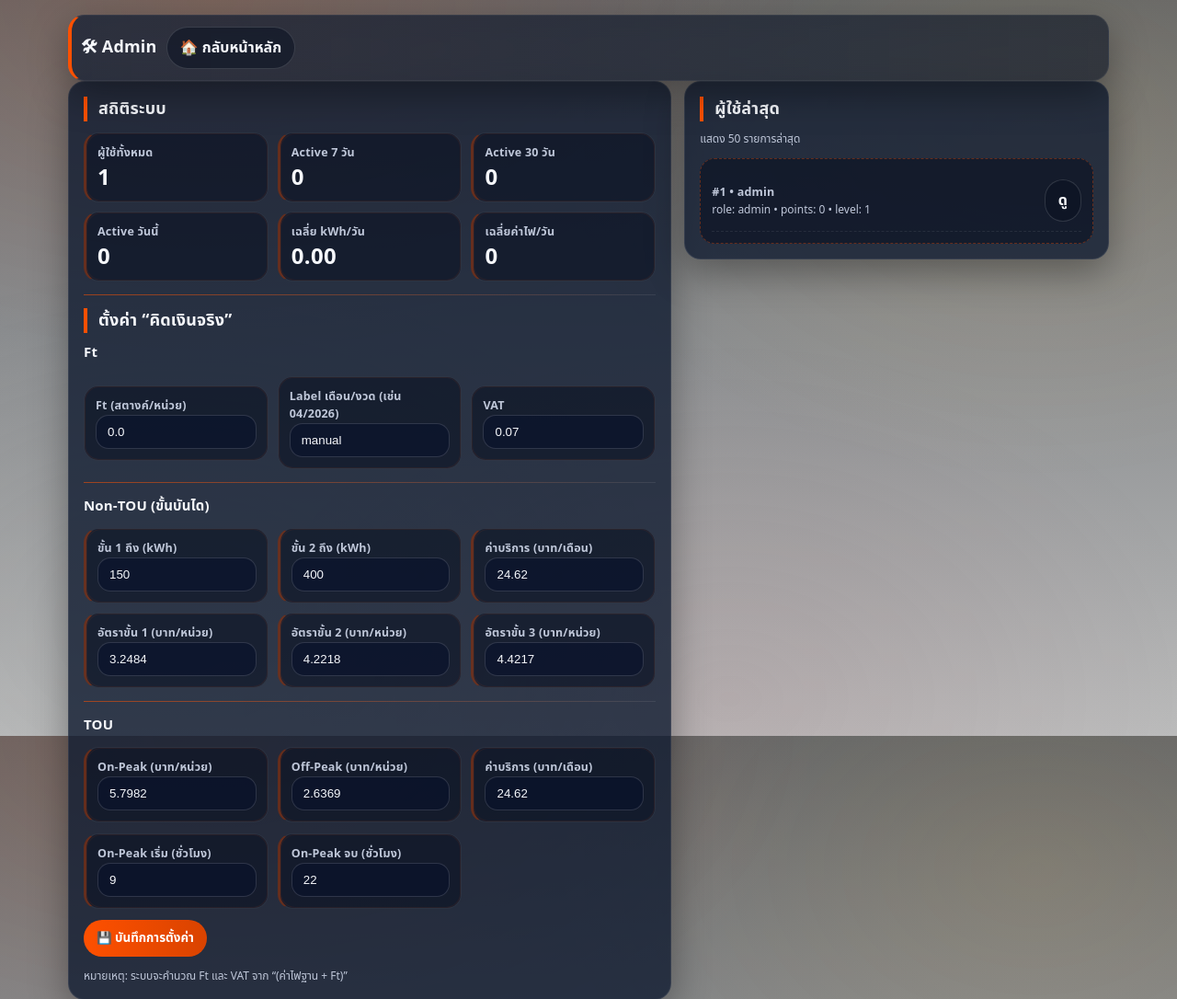
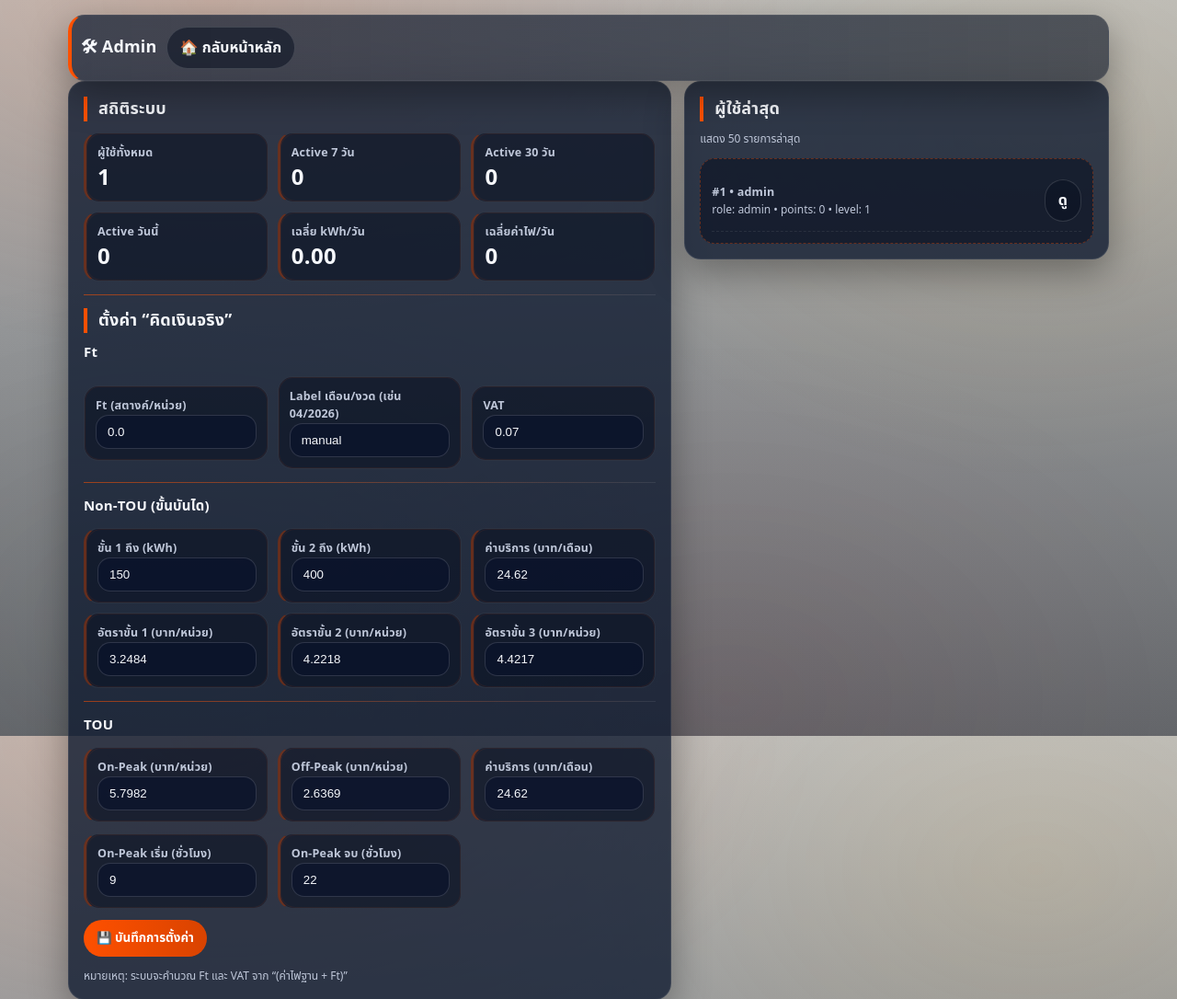
Before and after one commit to apiwatMea/energy-life, a Flask app: page /admin in a window 1280 px wide. Shown: the top 1086 px of the page at 92% size. Run offline with Flask 3, Linux system fonts and the light colour scheme; the visitor is signed in with stand-in values (Sample User, id 1); data comes from the database, SQL or seed files in the repository; data that the repository does not hold is empty.

Commit message:
Update style.css

```diff
--- a/static/style.css
+++ b/static/style.css
@@ -7,8 +7,8 @@
 
 :root{
   /* Base (ลดโทนน้ำเงิน -> เทาเข้มแบบองค์กร) */
-  --bg1:#63666A;
-  --bg2:#BBBCBC;
+  --bg1:#BBBCBC;
+  --bg2:#63666A;
 
   --card:#0f1b30cc;
   --cardSolid:#0f1b30;
```
